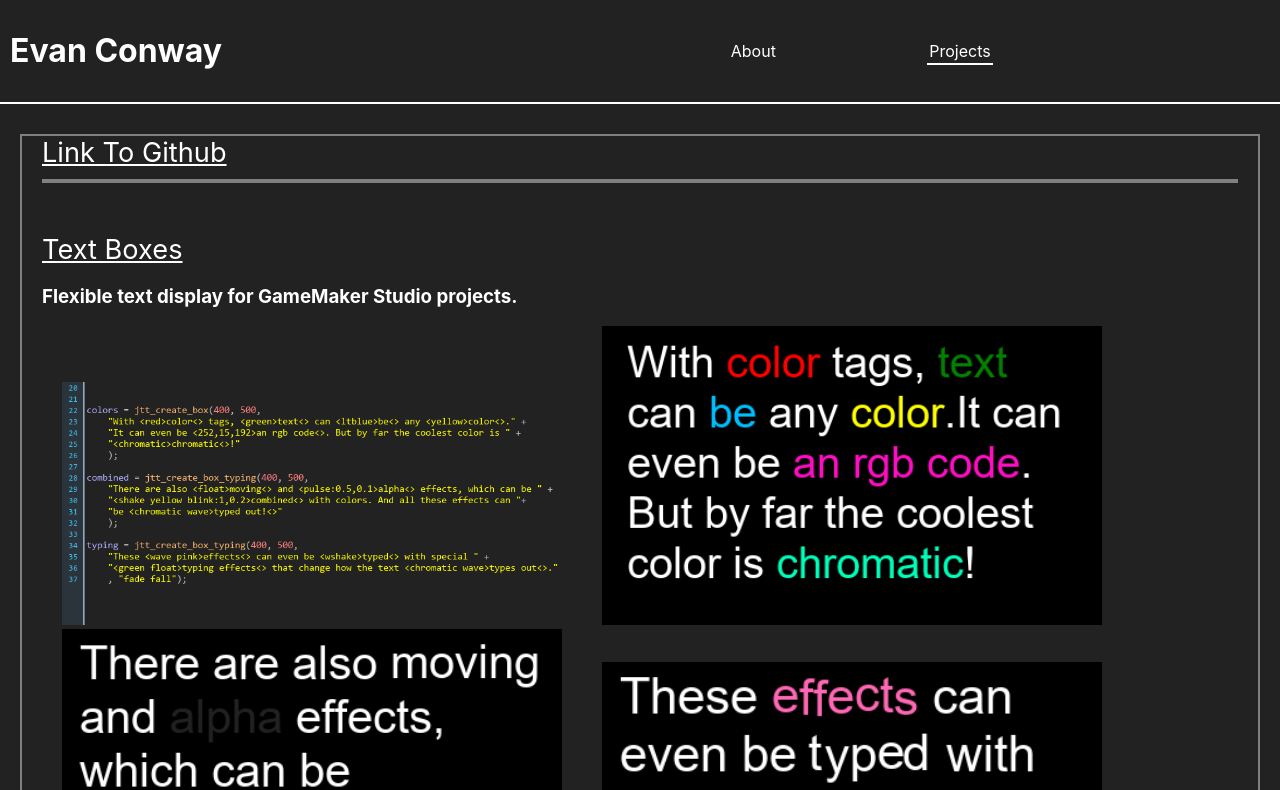
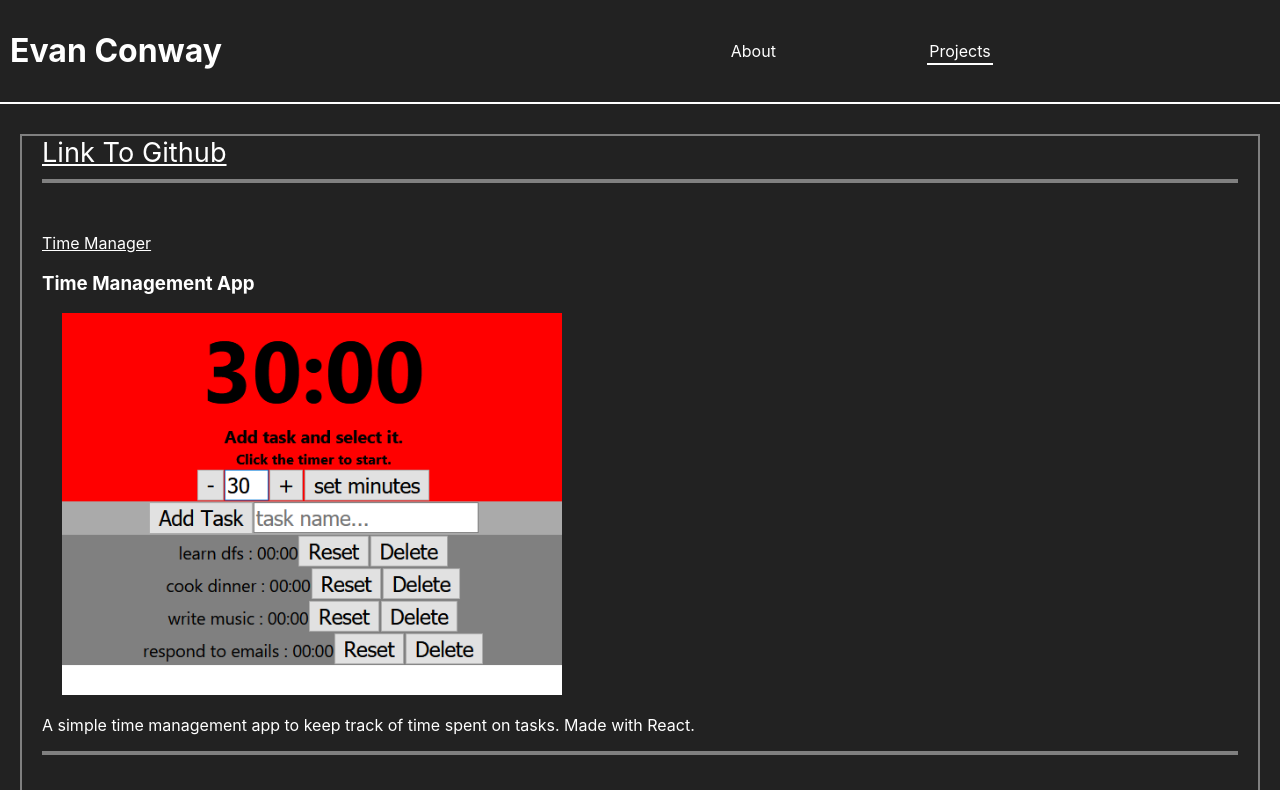
Before and after one commit to AceOfHeart5/evanconway, a React (Create React App) app: page /#/projects in a window 1280 px wide. Shown: the top 790 px of the page. Built offline with nearby package versions, Linux system fonts and the light colour scheme.

Commit message:
add time manager app

```diff
--- a/src/Projects.js
+++ b/src/Projects.js
@@ -5,6 +5,14 @@ const Projects = () => {
         <div>
             <section style={{ paddingBottom: "10px" }} className="project">
                 <a href="https://github.com/AceOfHeart5?tab=repositories" className="projectlink">Link To Github</a>
+            </section>
+            <section className="project">
+                <a href="https://time-manager-hhvqs.ondigitalocean.app/" className="projectLink">Time Manager</a>
+                <h3>Time Management App</h3>
+                <img src={IMAGES.timemanager} alt="time manager app"/>
+                <p>
+                    A simple time management app to keep track of time spent on tasks. Made with React.
+                </p>
             </section>
             <section className="project">
                 <a className="projectlink" href="https://github.com/AceOfHeart5/Text_Boxes">Text Boxes</a>
--- a/src/assets/images.js
+++ b/src/assets/images.js
@@ -10,6 +10,7 @@ import textcombine from './textcombine.gif';
 import texttyping from './texttyping.gif';
 import textmatrix from './textmatrix.gif';
 import textfade from './textfade.gif';
+import timemanager from './timemanager.png';
 
 const IMAGES = {
     eviltower: {
@@ -29,7 +30,8 @@ const IMAGES = {
         matrix: textmatrix,
         fade: textfade
     },
-    sitereadingapp: sitereadingapp
+    sitereadingapp: sitereadingapp,
+    timemanager: timemanager
 };
 
 export default IMAGES;
```
Also changed, not shown: src/assets/timemanager.png (added), 1 other file (tests, documents, lock files or other folders).
